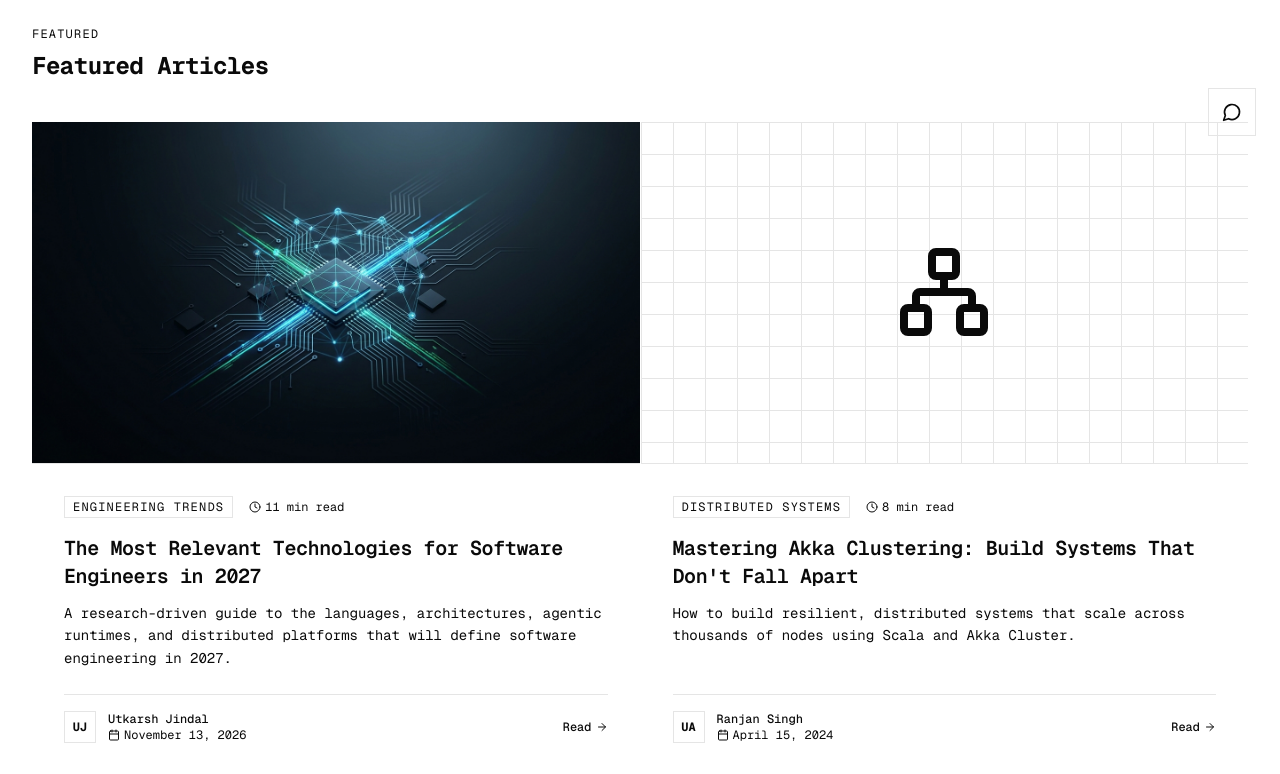
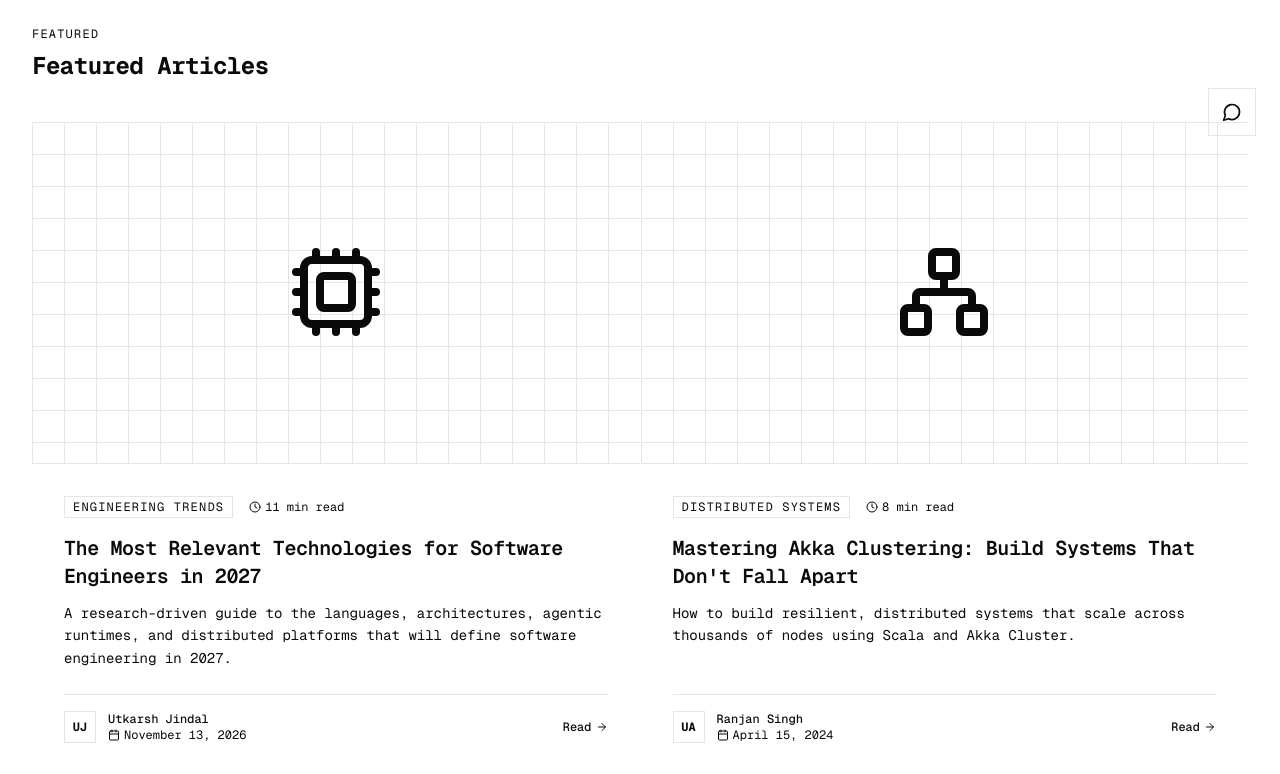
Before and after one commit to dataradixlabs/github.dataradix.in, a React (Vite) app: page /blog in a window 1280 px wide. Shown: the part 640-1414 px from the top of the page. Built offline with nearby package versions, Linux system fonts and the light colour scheme.

Commit message:
fix(data): correctly map image paths for all 10 blog posts

```diff
--- a/src/app/data/index.ts
+++ b/src/app/data/index.ts
@@ -239,7 +239,6 @@ export const VALUE_PROPS = [
 export const CASE_STUDIES = [
   {
     id: 'fintech-payment-platform-transformation',
-    image: '/case-studies/fintech-payment-platform-transformation.svg',
     title: 'FinTech Platform Transformation',
     client: 'PayFlow Inc.',
     category: 'Web Development',
@@ -296,7 +295,6 @@ export const CASE_STUDIES = [
   },
   {
     id: 'healthcare-telemedicine-mobile-app',
-    image: '/case-studies/healthcare-telemedicine-mobile-app.svg',
     title: 'Healthcare Mobile App',
     client: 'MediCare Solutions',
     category: 'Mobile Development',
@@ -347,7 +345,6 @@ export const CASE_STUDIES = [
   },
   {
     id: 'enterprise-ecommerce-cloud-migration',
-    image: '/case-studies/enterprise-ecommerce-cloud-migration.svg',
     title: 'E-Commerce Cloud Migration',
     client: 'ShopGlobal',
     category: 'Cloud & DevOps',
@@ -397,7 +394,6 @@ export const CASE_STUDIES = [
   },
   {
     id: 'ai-driven-content-recommendation-engine',
-    image: '/case-studies/ai-driven-content-recommendation-engine.svg',
     title: 'AI Recommendation Engine',
     client: 'StreamFlix',
     category: 'AI & Data',
@@ -447,7 +443,6 @@ export const CASE_STUDIES = [
   },
   {
     id: 'saas-platform-ui-ux-redesign',
-    image: '/case-studies/saas-platform-ui-ux-redesign.svg',
     title: 'SaaS Platform Redesign',
     client: 'ProductivityPro',
     category: 'Design',
@@ -497,7 +492,6 @@ export const CASE_STUDIES = [
   },
   {
     id: 'smart-retail-pos-system-development',
-    image: '/case-studies/smart-retail-pos-system-development.svg',
     title: 'Smart Retail POS System',
     client: 'RetailTech',
     category: 'Web Development',
@@ -550,33 +544,11 @@ export const CASE_STUDIES = [
 export const CASE_STUDY_CATEGORIES = ['All', 'Web Development', 'Mobile Development', 'Cloud & DevOps', 'AI & Data', 'Design'];
 
 export const TESTIMONIALS = [
-  {
-    name: 'Sarah Johnson',
-    role: 'CTO, TechCorp',
-    avatar: 'SJ',
-    content: 'DataRadix transformed our development process. Their expertise in cloud architecture reduced our costs by 40% while improving performance dramatically.',
-    rating: 5,
-  },
-  {
-    name: 'Michael Chen',
-    role: 'Founder, StartupXYZ',
-    avatar: 'MC',
-    content: 'From concept to launch in 3 months. The team at DataRadix is incredibly talented and responsive. They truly understand modern web development.',
-    rating: 5,
-  },
-  {
-    name: 'Emily Rodriguez',
-    role: 'VP Product, DataFlow',
-    avatar: 'ER',
-    content: 'Outstanding work on our data pipeline. The AI recommendations they built increased our user engagement by 250%. Highly recommended!',
-    rating: 5,
-  },
 ];
 
 export const BLOG_POSTS = [
   {
     id: 'most-relevant-technologies-for-software-engineers-in-2027',
-    image: '/blog-technologies-2027.jpg',
     title: 'The Most Relevant Technologies for Software Engineers in 2027',
     excerpt: 'A research-driven guide to the languages, architectures, agentic runtimes, and distributed platforms that will define software engineering in 2027.',
     author: { name: 'Utkarsh Jindal', avatar: 'UJ', bio: 'Software Development Engineer' },
@@ -654,9 +626,9 @@ export const BLOG_POSTS = [
     `,
     relatedPosts: [
       { id: 'mastering-akka-clustering',
-    image: '/blog/mastering-akka-clustering.svg', title: "Mastering Akka Clustering: Build Systems That Don't Fall Apart" },
+    title: "Mastering Akka Clustering: Build Systems That Don't Fall Apart" },
       { id: 'high-performance-akka-http',
-    image: '/blog/high-performance-akka-http.svg', title: 'High-Performance Akka HTTP' },
+    title: 'High-Performance Akka HTTP' },
     ],
   },
   {
@@ -729,7 +701,7 @@ export const BLOG_POSTS = [
     relatedPosts: [
       { id: 'high-performance-akka-http', title: 'High-Performance Akka HTTP' },
       { id: 'akka-persistence-event-sourcing',
-    image: '/blog/akka-persistence-event-sourcing.svg', title: 'Akka Persistence & Event Sourcing' },
+    title: 'Akka Persistence & Event Sourcing' },
     ],
   },
   {
@@ -857,7 +829,6 @@ export const BLOG_POSTS = [
   },
   {
     id: 'future-of-ai-development',
-    image: '/blog/future-of-ai-development.svg',
     title: 'The Future of AI in Software Development',
     excerpt: 'Exploring how artificial intelligence is transforming the way we build software, from code generation to automated testing.',
     author: { name: 'Sarah Kim', avatar: 'S', bio: 'AI Research Lead' },
@@ -899,9 +870,9 @@ export const BLOG_POSTS = [
     `,
     relatedPosts: [
       { id: 'microservices-best-practices',
-    image: '/blog/microservices-best-practices.svg', title: 'Microservices Architecture' },
+    title: 'Microservices Architecture' },
       { id: 'react-server-components',
-    image: '/blog/react-server-components.svg', title: 'React Server Components' },
+    title: 'React Server Components' },
     ],
   },
   {
@@ -925,7 +896,7 @@ export const BLOG_POSTS = [
     `,
     relatedPosts: [
       { id: 'kubernetes-production',
-    image: '/blog/kubernetes-production.svg', title: 'Kubernetes in Production' },
+    title: 'Kubernetes in Production' },
       { id: 'akka-persistence-event-sourcing', title: 'Akka Persistence' },
     ],
   },
@@ -953,7 +924,6 @@ export const BLOG_POSTS = [
   },
   {
     id: 'mobile-app-performance',
-    image: '/blog/mobile-app-performance.svg',
     title: 'Optimizing Mobile App Performance',
     excerpt: 'Practical tips and techniques to make your mobile apps blazingly fast and responsive.',
     author: { name: 'James Wilson', avatar: 'J', bio: 'Director of Mobile' },
@@ -965,7 +935,6 @@ export const BLOG_POSTS = [
   },
   {
     id: 'design-systems-guide',
-    image: '/blog/design-systems-guide.svg',
     title: 'Building Scalable Design Systems',
     excerpt: 'How to create and maintain design systems that grow with your product and team.',
     author: { name: 'Marcus Johnson', avatar: 'M', bio: 'Head of Design' },
```
